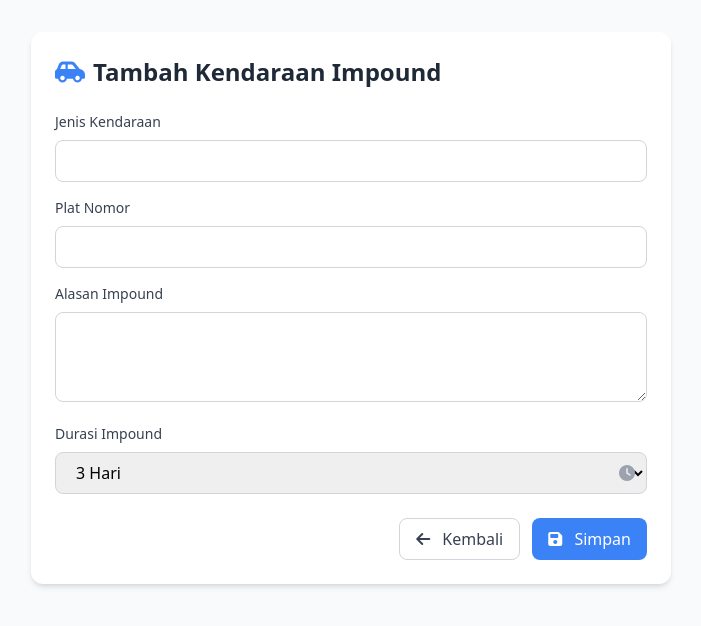
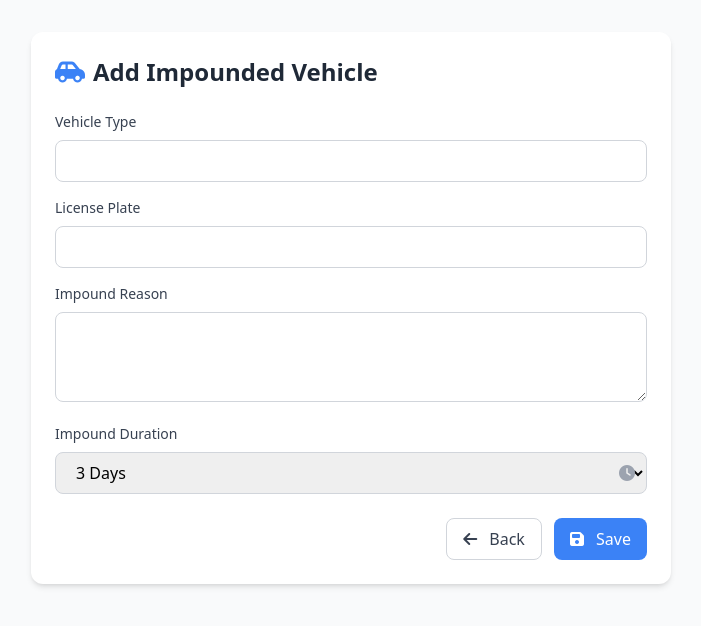
Before and after one commit to JexzX/modern-vehicle-impound-system, a PHP site: page /add.php in a window 1280 px wide. Shown: the top 626 px of the page, without its empty margins (289-990 px from the left). Run offline with PHP 8.4, Linux system fonts and the light colour scheme; some libraries are stand-ins or nearby versions.

Commit message:
feat: fully rewrite content in English

```diff
--- a/add.php
+++ b/add.php
@@ -5,7 +5,7 @@
 <head>
     <meta charset="UTF-8">
     <meta name="viewport" content="width=device-width, initial-scale=1.0">
-    <title>➕ Tambah Kendaraan | Impound System</title>
+    <title>➕ Add Vehicle | Impound System</title>
     <script src="https://cdn.tailwindcss.com"></script>
     <link rel="stylesheet" href="https://cdnjs.cloudflare.com/ajax/libs/font-awesome/6.4.0/css/all.min.css">
 </head>
@@ -15,13 +15,13 @@
         <!-- Card Form -->
         <div class="bg-white rounded-xl shadow-md p-6">
             <h2 class="text-2xl font-bold text-gray-800 mb-6 flex items-center">
-                <i class="fas fa-car-side mr-2 text-blue-500"></i> Tambah Kendaraan Impound
+                <i class="fas fa-car-side mr-2 text-blue-500"></i> Add Impounded Vehicle
             </h2>
 
             <form method="POST" action="save_vehicle.php">
                 <!-- Vehicle Type -->
                 <div class="mb-4">
-                    <label class="block text-gray-700 text-sm font-medium mb-2">Jenis Kendaraan</label>
+                    <label class="block text-gray-700 text-sm font-medium mb-2">Vehicle Type</label>
                     <input type="text" name="vehicle_type"
                         class="w-full px-4 py-2 border border-gray-300 rounded-lg focus:ring-2 focus:ring-blue-500 focus:border-blue-500"
                         required>
@@ -29,7 +29,7 @@
 
                 <!-- Plate Number -->
                 <div class="mb-4">
-                    <label class="block text-gray-700 text-sm font-medium mb-2">Plat Nomor</label>
+                    <label class="block text-gray-700 text-sm font-medium mb-2">License Plate</label>
                     <input type="text" name="plate_number"
                         class="w-full px-4 py-2 border border-gray-300 rounded-lg focus:ring-2 focus:ring-blue-500 focus:border-blue-500"
                         required>
@@ -37,7 +37,7 @@
 
                 <!-- Reason -->
                 <div class="mb-4">
-                    <label class="block text-gray-700 text-sm font-medium mb-2">Alasan Impound</label>
+                    <label class="block text-gray-700 text-sm font-medium mb-2">Impound Reason</label>
                     <textarea name="reason" rows="3"
                         class="w-full px-4 py-2 border border-gray-300 rounded-lg focus:ring-2 focus:ring-blue-500 focus:border-blue-500"
                         required></textarea>
@@ -45,15 +45,15 @@
 
                 <!-- Duration -->
                 <div class="mb-6">
-                    <label class="block text-gray-700 text-sm font-medium mb-2">Durasi Impound</label>
+                    <label class="block text-gray-700 text-sm font-medium mb-2">Impound Duration</label>
                     <div class="relative">
                         <select name="impound_duration"
                             class="w-full px-4 py-2 border border-gray-300 rounded-lg focus:ring-2 focus:ring-blue-500 focus:border-blue-500"
                             required>
-                            <option value="3 hari">3 Hari</option>
-                            <option value="7 hari">1 Minggu</option>
-                            <option value="14 hari">2 Minggu</option>
-                            <option value="30 hari">1 Bulan</option>
+                            <option value="3 days">3 Days</option>
+                            <option value="7 days">1 Week</option>
+                            <option value="14 days">2 Weeks</option>
+                            <option value="30 days">1 Month</option>
                         </select>
                         <div class="absolute inset-y-0 right-0 flex items-center pr-3 pointer-events-none">
                             <i class="fas fa-clock text-gray-400"></i>
@@ -65,11 +65,11 @@
                 <div class="flex justify-end space-x-3">
                     <a href="index.php"
                         class="px-4 py-2 border border-gray-300 rounded-lg text-gray-700 hover:bg-gray-100 transition">
-                        <i class="fas fa-arrow-left mr-2"></i> Kembali
+                        <i class="fas fa-arrow-left mr-2"></i> Back
                     </a>
                     <button type="submit"
                         class="px-4 py-2 bg-blue-500 text-white rounded-lg hover:bg-blue-600 transition">
-                        <i class="fas fa-save mr-2"></i> Simpan
+                        <i class="fas fa-save mr-2"></i> Save
                     </button>
                 </div>
             </form>
--- a/remove.php
+++ b/remove.php
@@ -6,7 +6,7 @@ $plate_number = $_GET['plate'];
 $sql = "DELETE FROM impounded_vehicles WHERE plate_number='$plate_number'";
 
 if ($conn->query($sql) === TRUE) {
-    header("Location: index.php?deleted=1");
+    header("Location: index.php?success=1");
 } else {
     echo "Error: " . $sql . "<br>" . $conn->error;
 }
--- a/save_vehicle.php
+++ b/save_vehicle.php
@@ -6,8 +6,8 @@ $plate_number = $_POST['plate_number'];
 $reason = $_POST['reason'];
 $impound_duration = $_POST['impound_duration'];
 
-// Hitung expiry_date (contoh: +7 hari dari sekarang)
-$days = (int) $impound_duration; // Jika input "7 hari"
+// Calculate expiry date
+$days = (int) $impound_duration; // If input is "7 days"
 $expiry_date = date('Y-m-d H:i:s', strtotime("+$days days"));
 
 $sql = "INSERT INTO impounded_vehicles (vehicle_type, plate_number, reason, impound_duration, expiry_date)
```
Also changed, not shown: index.php (+13 -14 lines).
